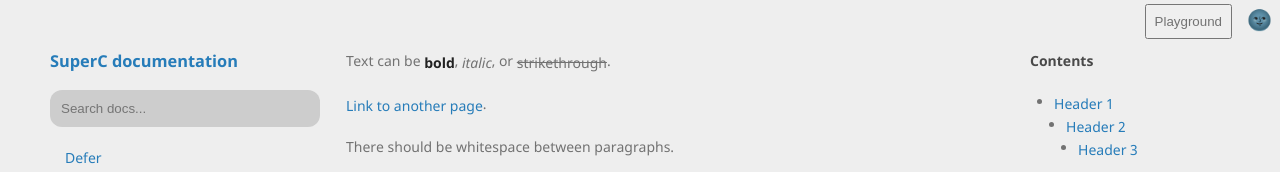
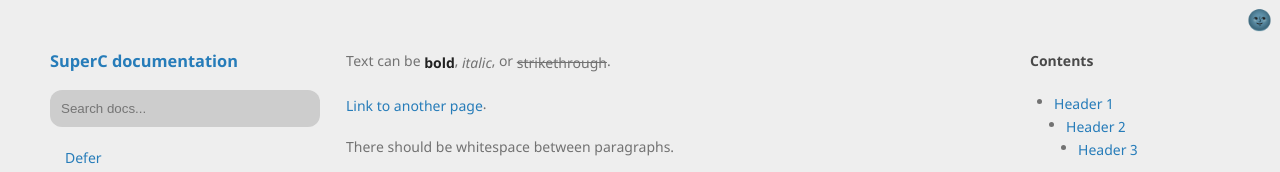
Before and after one commit to bruneo32/superc, a Jekyll site: the page built from index.md, in a window 1280 px wide. Shown: the top 172 px of the page. Built offline with Jekyll 4.4.1, drawn with Linux system fonts in a browser that asks for light colours.

Commit message:
No playground in production yet

```diff
--- a/_layouts/blog.html
+++ b/_layouts/blog.html
@@ -126,7 +126,7 @@
 
   <button id="toggle-theme" class="clean" onclick="toggleTheme(this)"></button>
   <button id="toggle-menu" class="clean" onclick="toggleMenu(this)">&#x1F4D5;</button>
-  <button id="btn-playground" onclick="location.href = '/playground.html'">Playground</button>
+  <!-- <button id="btn-playground" onclick="location.href = '/playground.html'">Playground</button> -->
   <script>
     setThemeIconHTML(document.getElementById("toggle-theme"));
   </script>
```
